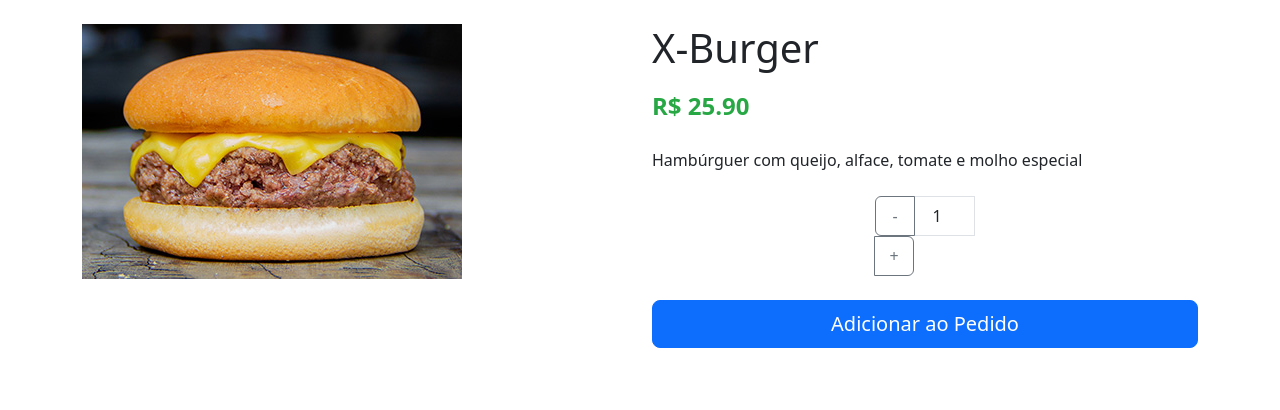
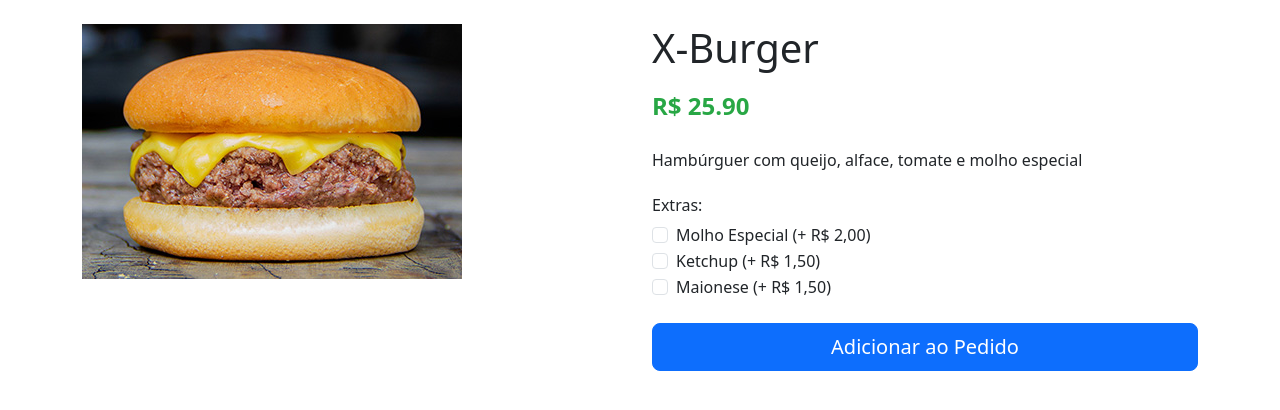
Before and after one commit to CelDarley/pdv2, a Flask app: page /produto/1 in a window 1280 px wide. Shown: the part 56-466 px from the top of the page. Run offline with Flask 3, Linux system fonts and the light colour scheme.

```diff
--- a/templates/detalhes.html
+++ b/templates/detalhes.html
@@ -14,18 +14,6 @@
             color: #28a745;
             font-weight: bold;
             font-size: 1.5rem;
-        }
-        .quantidade-control {
-            width: 100px;
-            margin: 0 auto;
-        }
-        .btn-quantidade {
-            width: 40px;
-            height: 40px;
-            padding: 0;
-            display: flex;
-            align-items: center;
-            justify-content: center;
         }
     </style>
 </head>
@@ -47,11 +35,25 @@
                 <p class="preco mb-4">R$ {{ "%.2f"|format(produto.preco) }}</p>
                 <p class="mb-4">{{ produto.descricao }}</p>
 
-                <div class="quantidade-control mb-4">
-                    <div class="input-group">
-                        <button class="btn btn-outline-secondary btn-quantidade" type="button" onclick="diminuirQuantidade()">-</button>
-                        <input type="number" class="form-control text-center" id="quantidade" value="1" min="1" readonly>
-                        <button class="btn btn-outline-secondary btn-quantidade" type="button" onclick="aumentarQuantidade()">+</button>
+                <div class="mb-4">
+                    <h6>Extras:</h6>
+                    <div class="form-check">
+                        <input class="form-check-input" type="checkbox" value="molho_especial" id="molho_especial">
+                        <label class="form-check-label" for="molho_especial">
+                            Molho Especial (+ R$ 2,00)
+                        </label>
+                    </div>
+                    <div class="form-check">
+                        <input class="form-check-input" type="checkbox" value="ketchup" id="ketchup">
+                        <label class="form-check-label" for="ketchup">
+                            Ketchup (+ R$ 1,50)
+                        </label>
+                    </div>
+                    <div class="form-check">
+                        <input class="form-check-input" type="checkbox" value="maionese" id="maionese">
+                        <label class="form-check-label" for="maionese">
+                            Maionese (+ R$ 1,50)
+                        </label>
                     </div>
                 </div>
 
@@ -64,21 +66,12 @@
 
     <script src="https://cdn.jsdelivr.net/npm/bootstrap@5.3.0/dist/js/bootstrap.bundle.min.js"></script>
     <script>
-        let quantidade = 1;
+        function adicionarAoPedido() {
+            const extras = [];
+            if (document.getElementById('molho_especial').checked) extras.push('molho_especial');
+            if (document.getElementById('ketchup').checked) extras.push('ketchup');
+            if (document.getElementById('maionese').checked) extras.push('maionese');
 
-        function aumentarQuantidade() {
-            quantidade++;
-            document.getElementById('quantidade').value = quantidade;
-        }
-
-        function diminuirQuantidade() {
-            if (quantidade > 1) {
-                quantidade--;
-                document.getElementById('quantidade').value = quantidade;
-            }
-        }
-
-        function adicionarAoPedido() {
             fetch('/adicionar_ao_pedido', {
                 method: 'POST',
                 headers: {
@@ -86,7 +79,8 @@
                 },
                 body: JSON.stringify({
                     produto_id: {{ produto.id }},
-                    quantidade: quantidade
+                    quantidade: 1,
+                    extras: extras
                 })
             })
             .then(response => response.json())
```
Also changed, not shown: templates/index.html (+42 -2 lines).
